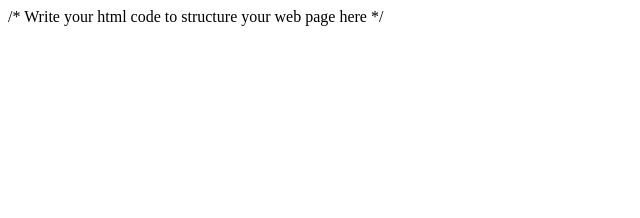
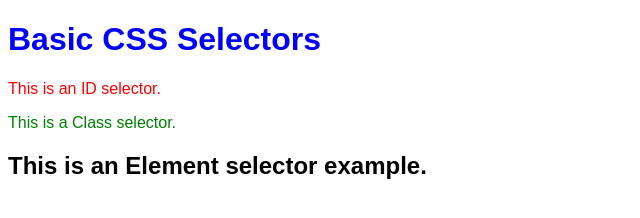
Before and after one commit to pasupathipasupathi766-ship-it/Program.-3, a website: page index.html in a window 1280 px wide. Shown: the whole page, without its empty margins (0-640 px from the left). Drawn offline with Linux system fonts and the light colour scheme.

Commit message:
Update index.html

```diff
--- a/index.html
+++ b/index.html
@@ -1,19 +1,40 @@
+
 <!DOCTYPE html>
-<html lang="en">
+<html>
 <head>
-    <meta charset="UTF-8">
-    <title>Basic CSS Selectors</title>
+    <title>Basic Selectors</title>
 
     <style>
-        /* Write your CSS here */
+        /* Element Selector */
+        h1 {
+            color: blue;
+        }
 
+        /* ID Selector */
+        #para {
+            color: red;
+        }
+
+        /* Class Selector */
+        .text {
+            color: green;
+        }
+
+        /* Universal Selector */
+        * {
+            font-family: Arial;
+        }
     </style>
-
 </head>
 
 <body>
+    <h1>Basic CSS Selectors</h1>
 
-     /* Write your html code to structure your web page here */
+    <p id="para">This is an ID selector.</p>
+
+    <p class="text">This is a Class selector.</p>
+
+    <h2>This is an Element selector example.</h2>
 
 </body>
 </html>
```
